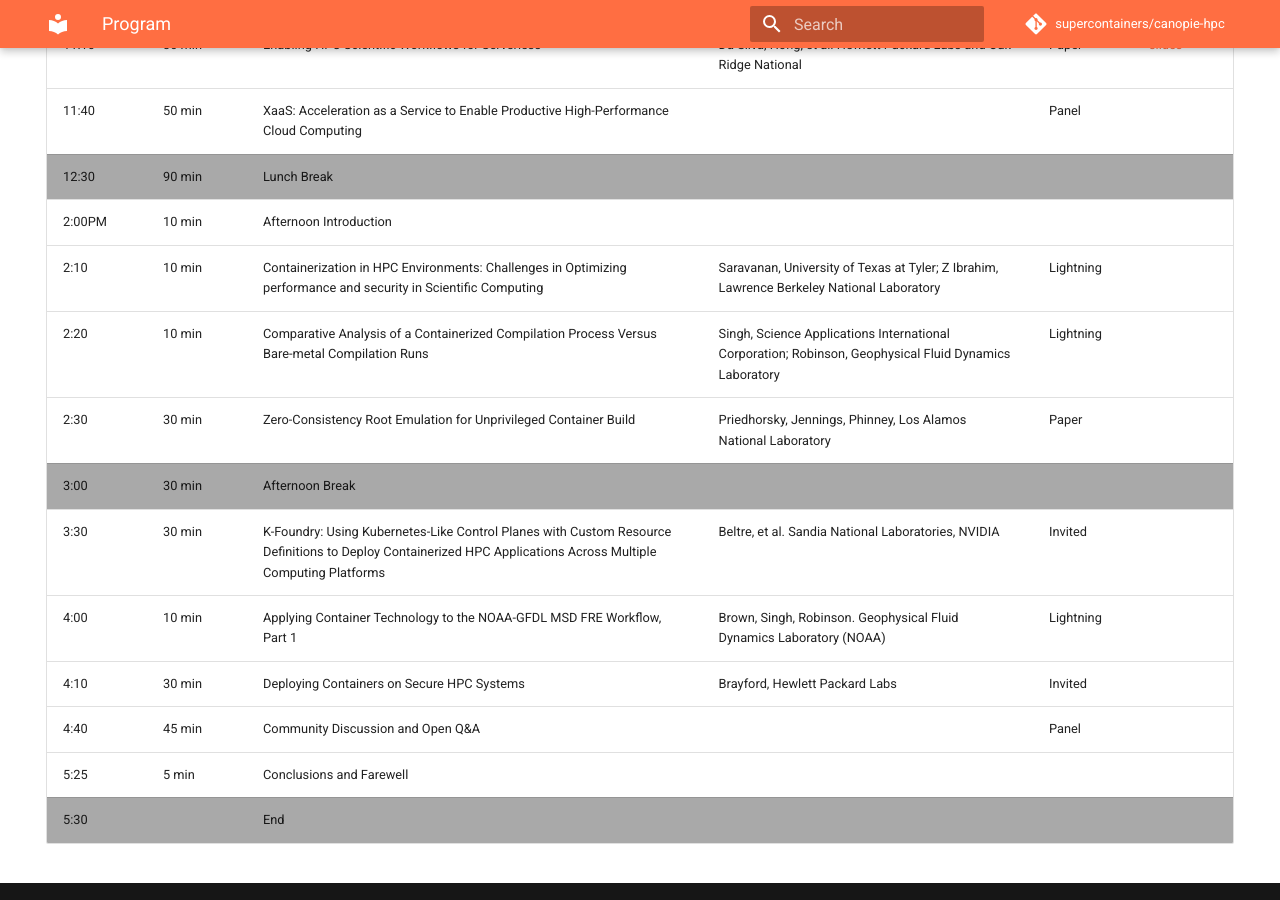
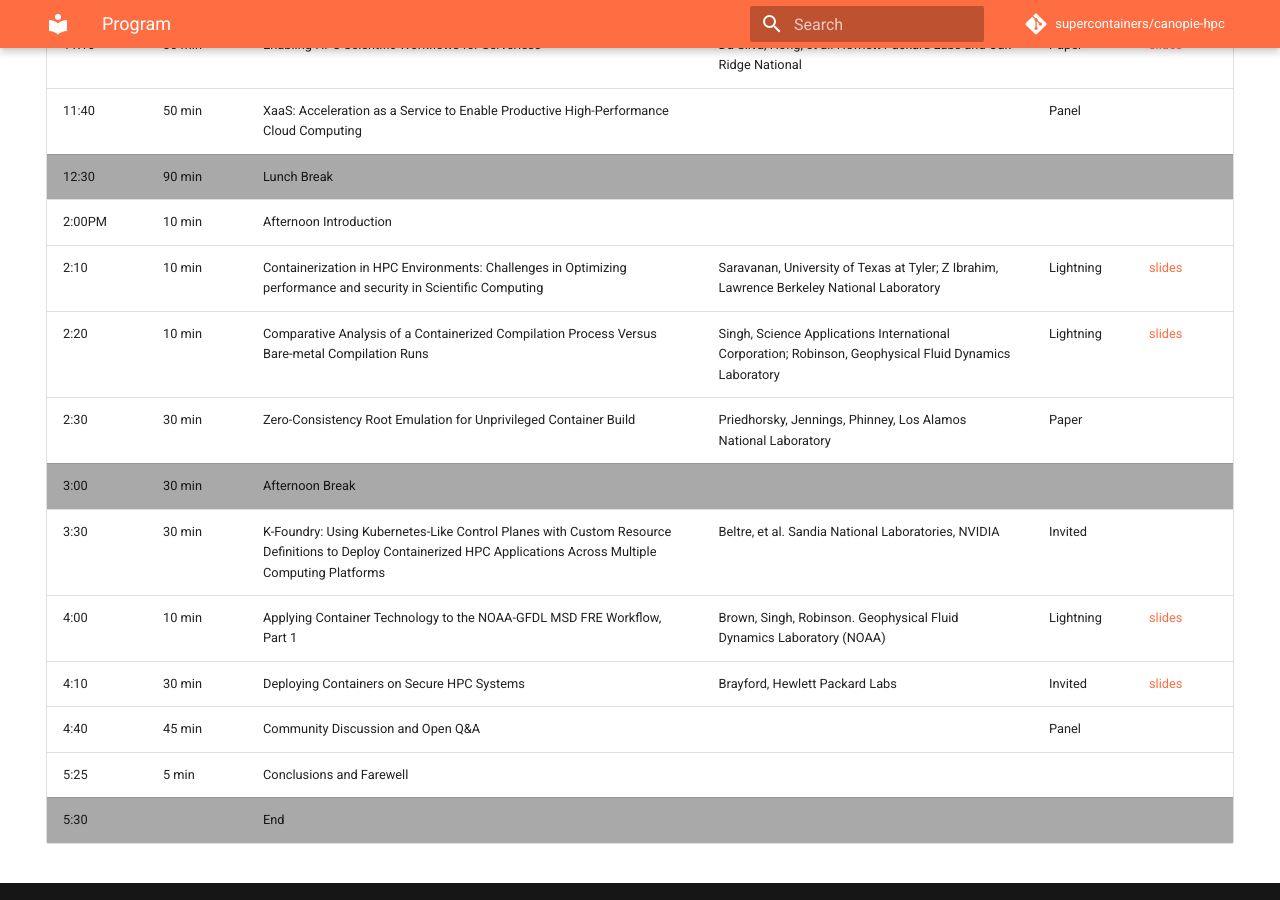
Before and after one commit to supercontainers/canopie-hpc, an MkDocs documentation site: the page built from docs/program.md, in a window 1280 px wide and 900 px high, scrolled down 774 px. Built offline with MkDocs 1.6.1 and Material for MkDocs 9.7.7, drawn with Linux system fonts in a browser that asks for light colours; comment, search, counter and statistics services are not loaded.

Commit message:
Added more 2024 slides

```diff
--- a/docs/program.md
+++ b/docs/program.md
@@ -101,7 +101,7 @@ Sunday, November 17th, 2024
         <td>Containerization in HPC Environments: Challenges in Optimizing performance and security in Scientific Computing</td>
         <td>Saravanan, University of Texas at Tyler; Z Ibrahim, Lawrence Berkeley National Laboratory</td>
         <td>Lightning</td>
-        <td></td>
+        <td><a href="https://github.com/supercontainers/canopie-hpc/blob/main/docs/slides/CANOPIE_SC24_Vijayalakshmi.pdf">slides</a></td>
     </tr>
     <tr>
         <td>2:20</td>
@@ -109,7 +109,7 @@ Sunday, November 17th, 2024
         <td>Comparative Analysis of a Containerized Compilation Process Versus Bare-metal Compilation Runs</td>
         <td>Singh, Science Applications International Corporation; Robinson, Geophysical Fluid Dynamics Laboratory</td>
         <td>Lightning</td>
-        <td></td>
+        <td><a href="https://github.com/supercontainers/canopie-hpc/blob/main/docs/slides/Comparative-analysis-of-containerized-compilation.pdf">slides</a></td>
     </tr>
     <tr>
         <td>2:30</td>
@@ -138,7 +138,7 @@ Sunday, November 17th, 2024
         <td>Applying Container Technology to the NOAA-GFDL MSD FRE Workflow, Part 1</td>
         <td>Brown, Singh, Robinson. Geophysical Fluid Dynamics Laboratory (NOAA)</td>
         <td>Lightning</td>
-        <td></td>
+        <td><a href="https://github.com/supercontainers/canopie-hpc/blob/main/docs/slides/Applying_Container_Technology_to_NOAA_GFDL_FRE_Workflow.pdf">slides</a></td>
     </tr>
     <tr>
         <td>4:10</td>
@@ -146,7 +146,7 @@ Sunday, November 17th, 2024
         <td>Deploying Containers on Secure HPC Systems</td>
         <td>Brayford, Hewlett Packard Labs</td>
         <td>Invited</td>
-        <td></td>
+        <td><a href="https://github.com/supercontainers/canopie-hpc/blob/main/docs/slides/SC24_CANOPIE_Secure_Containers.pdf">slides</a></td>
     </tr>
     <tr>
         <td>4:40</td>
```
Also changed, not shown: 5 other files.
